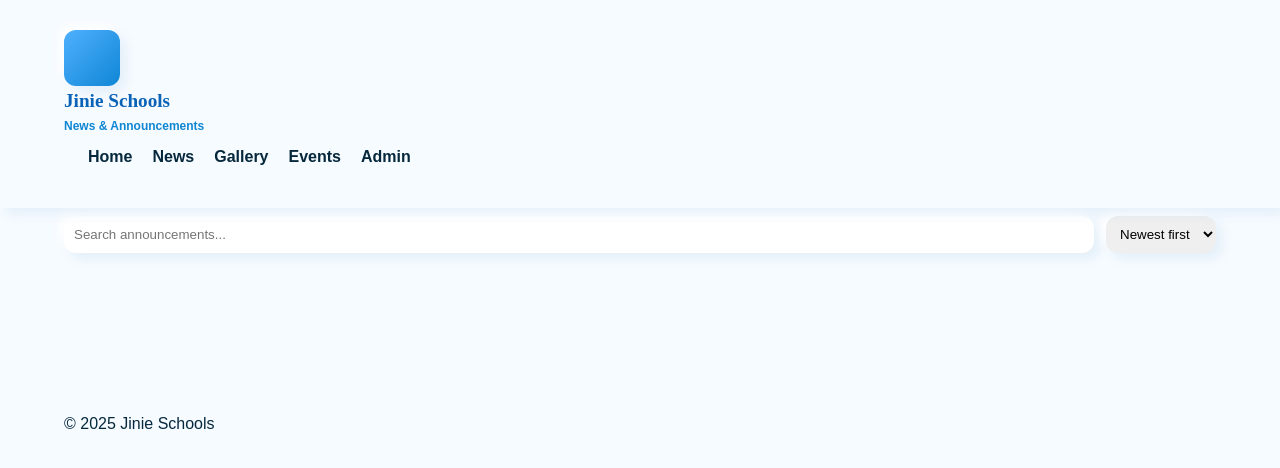
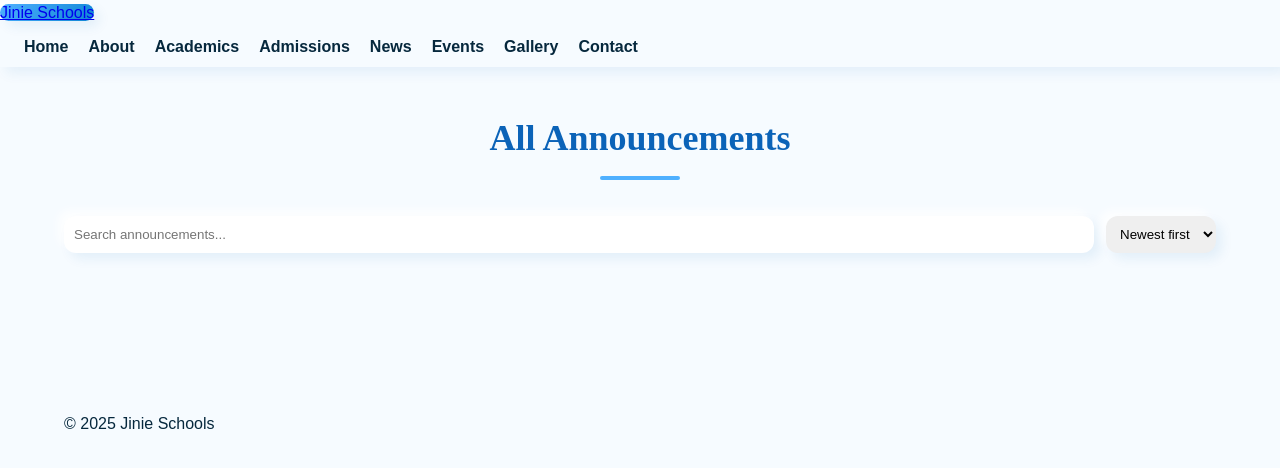
Before and after one commit to Abdilito4-real/Jinie, a plain HTML site: page news.html in a window 1280 px wide. Drawn offline with nearby package versions, Linux system fonts and the light colour scheme.

Commit message:
Update news.html

```diff
--- a/news.html
+++ b/news.html
@@ -9,14 +9,31 @@
   <script src="https://cdn.jsdelivr.net/npm/@supabase/supabase-js"></script>
   <script src="supabase.js"></script>
   <script src="news.js" defer></script>
+  <script src="script.js"></script>
 </head>
 <body>
-  <header id="site-header">
-    <div class="container navbar">
-      <div class="logo-container"><div class="logo"></div><div class="school-name"><h1>Jinie Schools</h1><p>News & Announcements</p></div></div>
-      <nav><ul class="nav-links"><li><a href="index.html">Home</a></li><li><a class="active" href="news.html">News</a></li><li><a href="gallery.html">Gallery</a></li><li><a href="events.html">Events</a></li><li><a href="login.html">Admin</a></li></ul></nav>
-    </div>
-  </header>
+  <header>
+  <a href="index.html" class="logo">Jinie Schools</a>
+  <nav>
+    <ul class="nav-links">
+      <li><a href="index.html">Home</a></li>
+      <li><a href="about.html">About</a></li>
+      <li><a href="academics.html">Academics</a></li>
+      <li><a href="admissions.html">Admissions</a></li>
+      <li><a href="news.html">News</a></li>
+      <li><a href="events.html">Events</a></li>
+      <li><a href="gallery.html">Gallery</a></li>
+      <li><a href="contact.html">Contact</a></li>
+    </ul>
+  </nav>
+
+  <!-- Mobile Toggle -->
+  <div class="menu-toggle" id="menu-toggle">
+    <span></span>
+    <span></span>
+    <span></span>
+  </div>
+</header>
 
   <section class="section visible">
     <div class="container">
```
